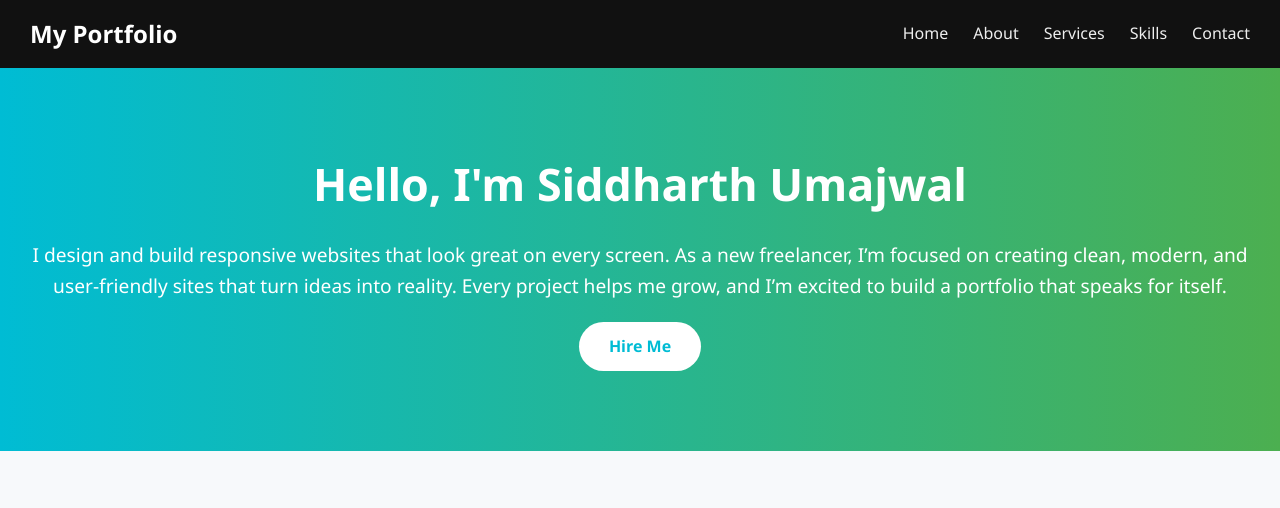
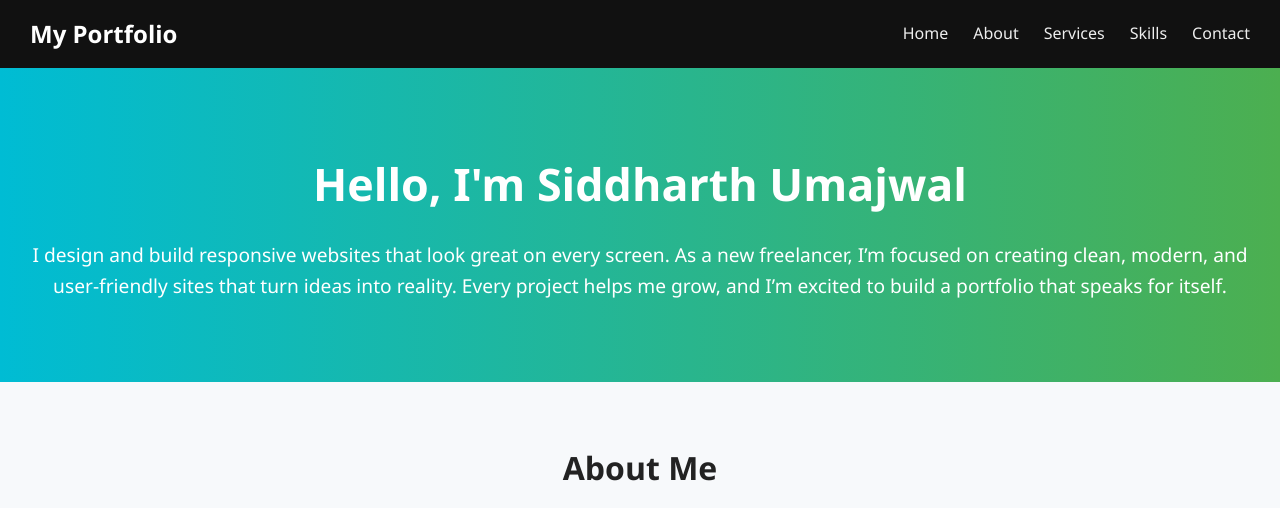
Before and after one commit to Sid80008/siddharthumajwal.github.io, a plain HTML site: page index.html in a window 1280 px wide. Shown: the top 508 px of the page. Drawn offline with Linux system fonts and the light colour scheme.

Commit message:
Update index.html

```diff
--- a/index.html
+++ b/index.html
@@ -29,7 +29,7 @@
     <div class="hero-content">
       <h1>Hello, I'm Siddharth Umajwal</h1>
       <p>I design and build responsive websites that look great on every screen. As a new freelancer, I’m focused on creating clean, modern, and user-friendly sites that turn ideas into reality. Every project helps me grow, and I’m excited to build a portfolio that speaks for itself.</p>
-      <a href="#contact" class="btn">Hire Me</a>
+      <!-- <a href="#contact" class="btn">Hire Me</a> -->
     </div>
   </section>
 
```
